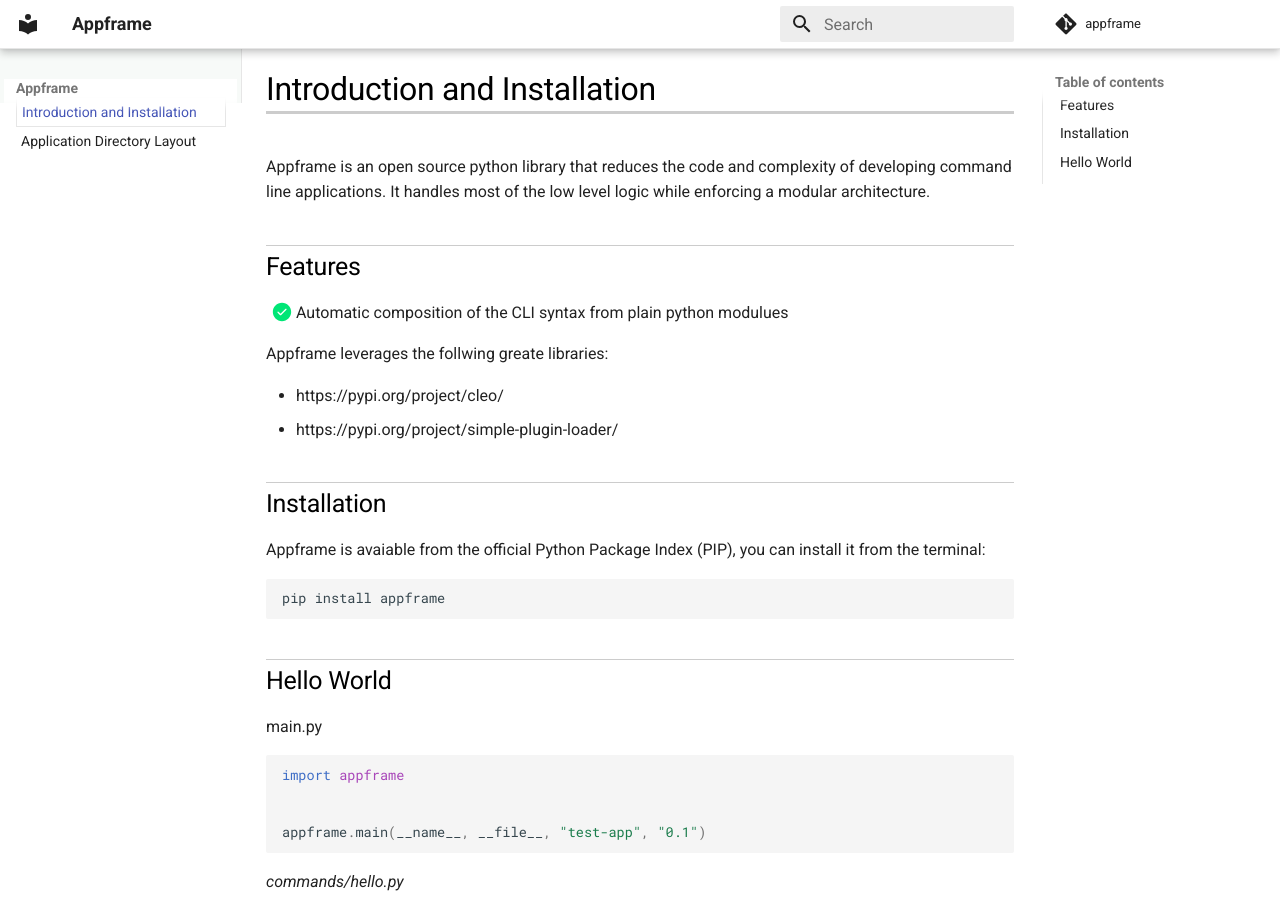
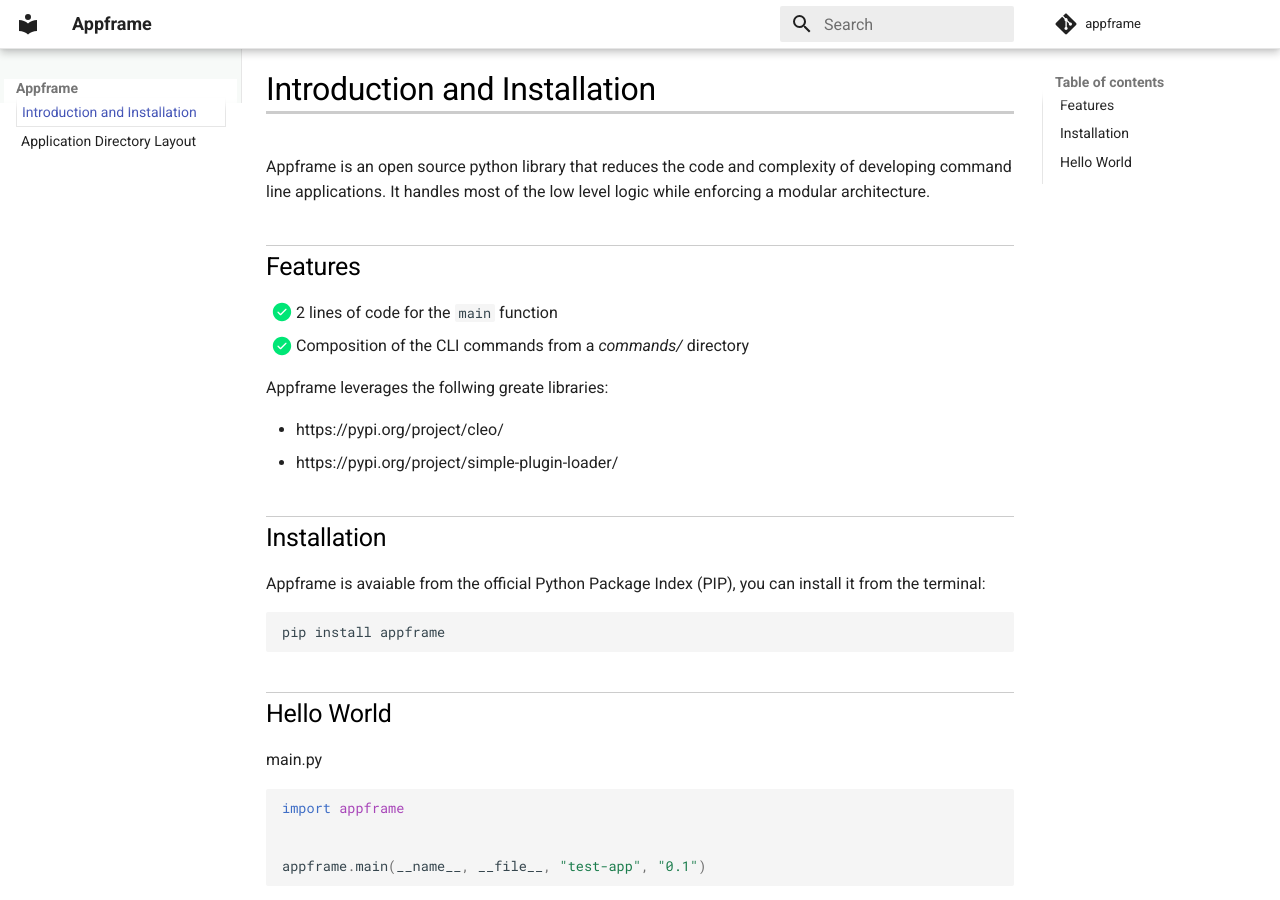
Before and after one commit to webplane/appframe, an MkDocs documentation site: the page built from docs/index.md, in a window 1280 px wide and 900 px high. Built offline with MkDocs 1.6.1 and Material for MkDocs 9.7.7, drawn with Linux system fonts in a browser that asks for light colours; comment, search, counter and statistics services are not loaded.

Commit message:
Improved doc

```diff
--- a/docs/index.md
+++ b/docs/index.md
@@ -4,7 +4,9 @@ Appframe is an open source python library that reduces the code and complexity o
 
 ##  Features
 
-- [x] Automatic composition of the CLI syntax from plain python modulues
+- [x] 2 lines of code for the `main` function
+- [x] Composition of the CLI commands from a *commands/* directory
+
 
 Appframe leverages the follwing greate libraries:
 
```
